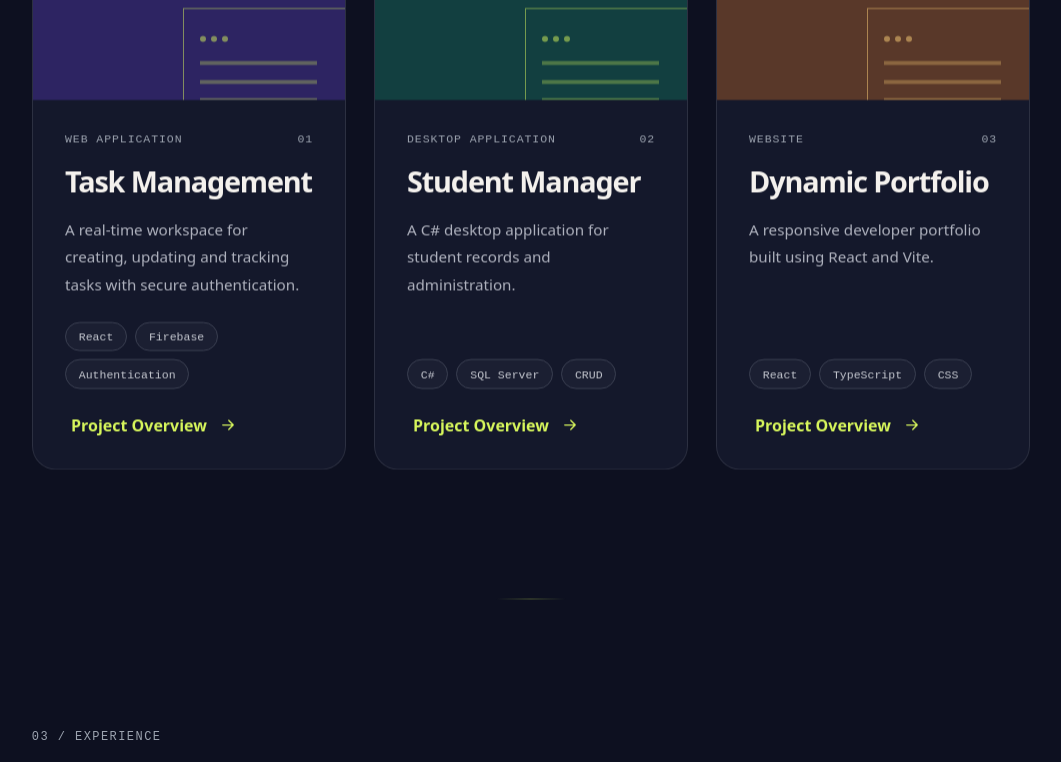
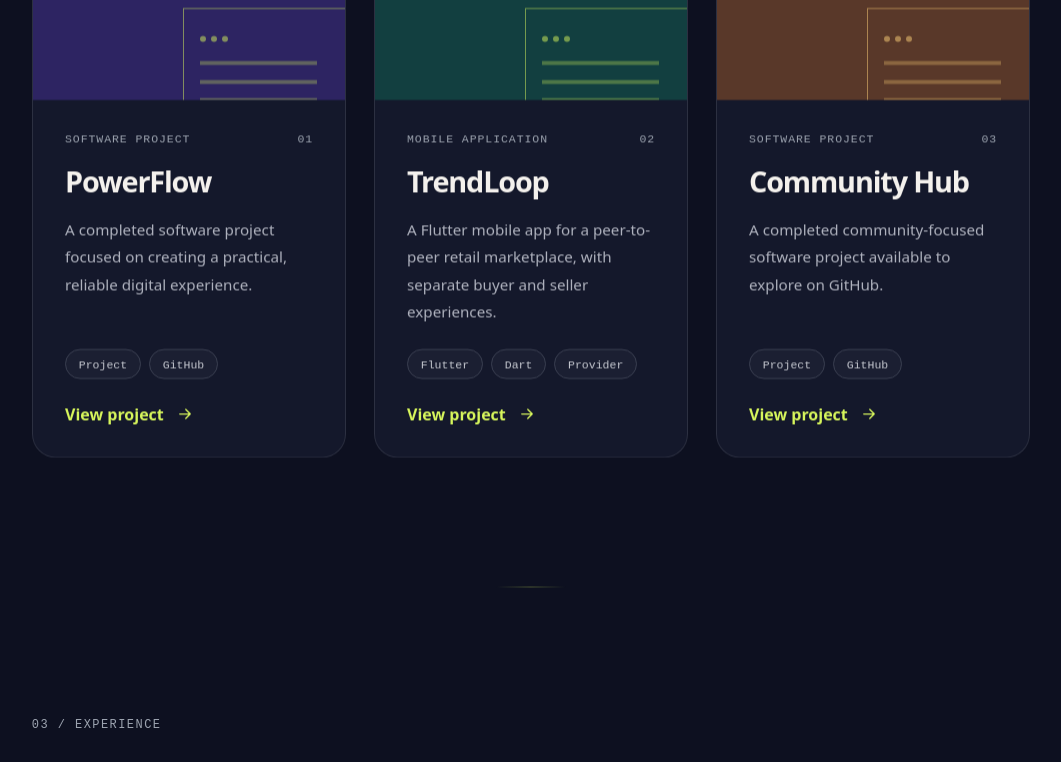
Before and after one commit to Teekay1702/web-portfolio, a React (Vite) app: page / in a window 1280 px wide. Shown: the part 1816-2578 px from the top of the page, without its empty margins (109-1170 px from the left). Built offline with nearby package versions, Linux system fonts and the light colour scheme.

Commit message:
added new projects

```diff
--- a/src/components/ProjectCard.tsx
+++ b/src/components/ProjectCard.tsx
@@ -1,79 +1,25 @@
-import React from "react";
+import type { Project } from '../types/project';
+import Icon from './Icon';
 
-import type { Project } from "../types/project";
-
-import Icon from "./Icon";
-import TextButton from "./TextButton";
-
-interface Props {
-    project: Project;
-}
-
-const ProjectCard = React.memo(function ProjectCard({
-    project,
-}: Props) {
+export default function ProjectCard({ project }: { project: Project }) {
     return (
-        <article
-            className={`project ${project.accent}`}
-        >
+        <article className={`project ${project.accent}`}>
             <div className="project-visual">
-
                 <span>{project.num}</span>
-
-                <Icon
-                    name="code"
-                    size={54}
-                />
-
-                <div className="window">
-
-                    <i />
-
-                    <i />
-
-                    <i />
-
-                    <b />
-
-                    <b />
-
-                    <b />
-
-                </div>
-
+                <Icon name="code" size={54} />
+                {/* TODO: Replace this abstract visual with a project screenshot in src/assets when available. */}
+                <div className="window"><i /><i /><i /><b /><b /><b /></div>
             </div>
-
             <div className="project-info">
-
-                <div className="project-meta">
-
-                    {project.type}
-
-                    <span>{project.num}</span>
-
-                </div>
-
+                <div className="project-meta">{project.type}<span>{project.num}</span></div>
                 <h3>{project.title}</h3>
-
                 <p>{project.desc}</p>
-
-                <div className="tags">
-
-                    {project.tags.map((tag) => (
-                        <small key={tag}>
-                            {tag}
-                        </small>
-                    ))}
-
-                </div>
-
-                <TextButton>
-                    Project Overview
-                </TextButton>
-
+                <div className="tags">{project.tags.map(tag => <small key={tag}>{tag}</small>)}</div>
+                {/* The project.link value is configured in src/data/projects.ts. */}
+                <a className="project-link" href={project.link} target="_blank" rel="noreferrer">
+                    View project <Icon name="arrow" />
+                </a>
             </div>
         </article>
     );
-});
-
-export default ProjectCard;
+}
--- a/src/data/projects.ts
+++ b/src/data/projects.ts
@@ -1,28 +1,39 @@
-import { type Project } from "../types/project";
+import type { Project } from '../types/project';
 
 export const projects: Project[] = [
   {
-    num: "01",
-    title: "Task Management",
-    type: "Web Application",
-    desc: "A real-time workspace for creating, updating and tracking tasks with secure authentication.",
-    tags: ["React", "Firebase", "Authentication"],
-    accent: "violet",
+    num: '01',
+    title: 'PowerFlow',
+    type: 'Software project',
+    // TODO: Update this summary and tags with the final PowerFlow project details.
+    desc: 'A completed software project focused on creating a practical, reliable digital experience.',
+    tags: ['Project', 'GitHub'],
+    accent: 'violet',
+    // GitHub repository for the completed PowerFlow project.
+    link: 'https://github.com/Teekay1702/powerflow.git',
   },
   {
-    num: "02",
-    title: "Student Manager",
-    type: "Desktop Application",
-    desc: "A C# desktop application for student records and administration.",
-    tags: ["C#", "SQL Server", "CRUD"],
-    accent: "mint",
+    num: '02',
+    title: 'TrendLoop',
+    type: 'Mobile application',
+    desc: 'A Flutter mobile app for a peer-to-peer retail marketplace, with separate buyer and seller experiences.',
+    tags: ['Flutter', 'Dart', 'Provider'],
+    accent: 'mint',
+    // GitHub repository for the completed TrendLoop project.
+    link: 'https://github.com/Teekay1702/trendloop.git',
   },
   {
-    num: "03",
-    title: "Dynamic Portfolio",
-    type: "Website",
-    desc: "A responsive developer portfolio built using React and Vite.",
-    tags: ["React", "TypeScript", "CSS"],
-    accent: "amber",
+    num: '03',
+    title: 'Community Hub',
+    type: 'Software project',
+    // TODO: Update this summary and tags with the final Community Hub project details.
+    desc: 'A completed community-focused software project available to explore on GitHub.',
+    tags: ['Project', 'GitHub'],
+    accent: 'amber',
+    // GitHub repository for the completed Community Hub project.
+    link: 'https://github.com/Teekay1702/Community-Hub.git',
   },
+
+  // TODO: Duplicate a project object above to add another completed project.
+  // Remember to use a unique `num`, update the project information, and add its `link`.
 ];
--- a/src/types/project.ts
+++ b/src/types/project.ts
@@ -7,4 +7,5 @@ export interface Project {
   desc: string;
   tags: string[];
   accent: Accent;
+  link: string;
 }
```
